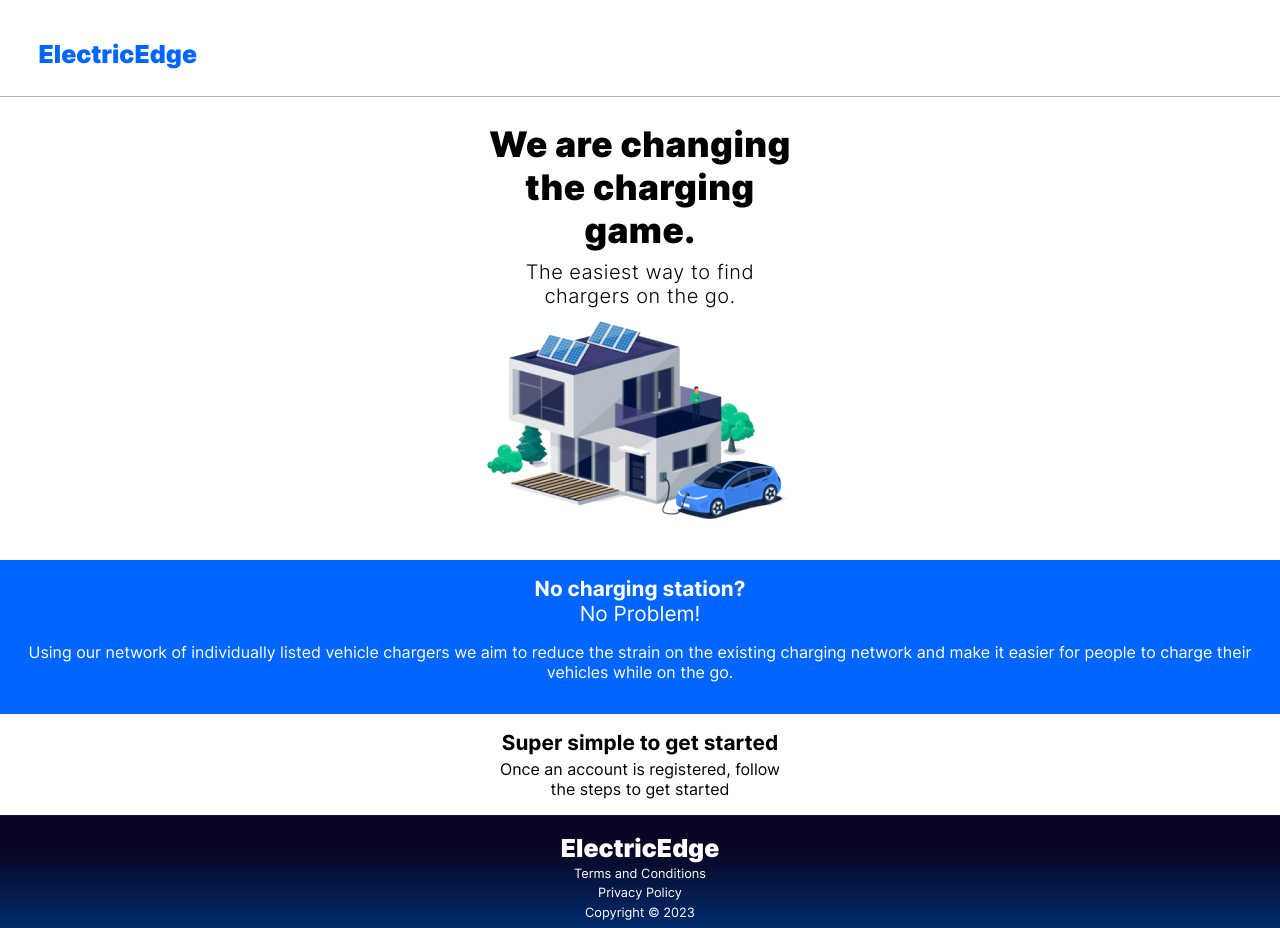
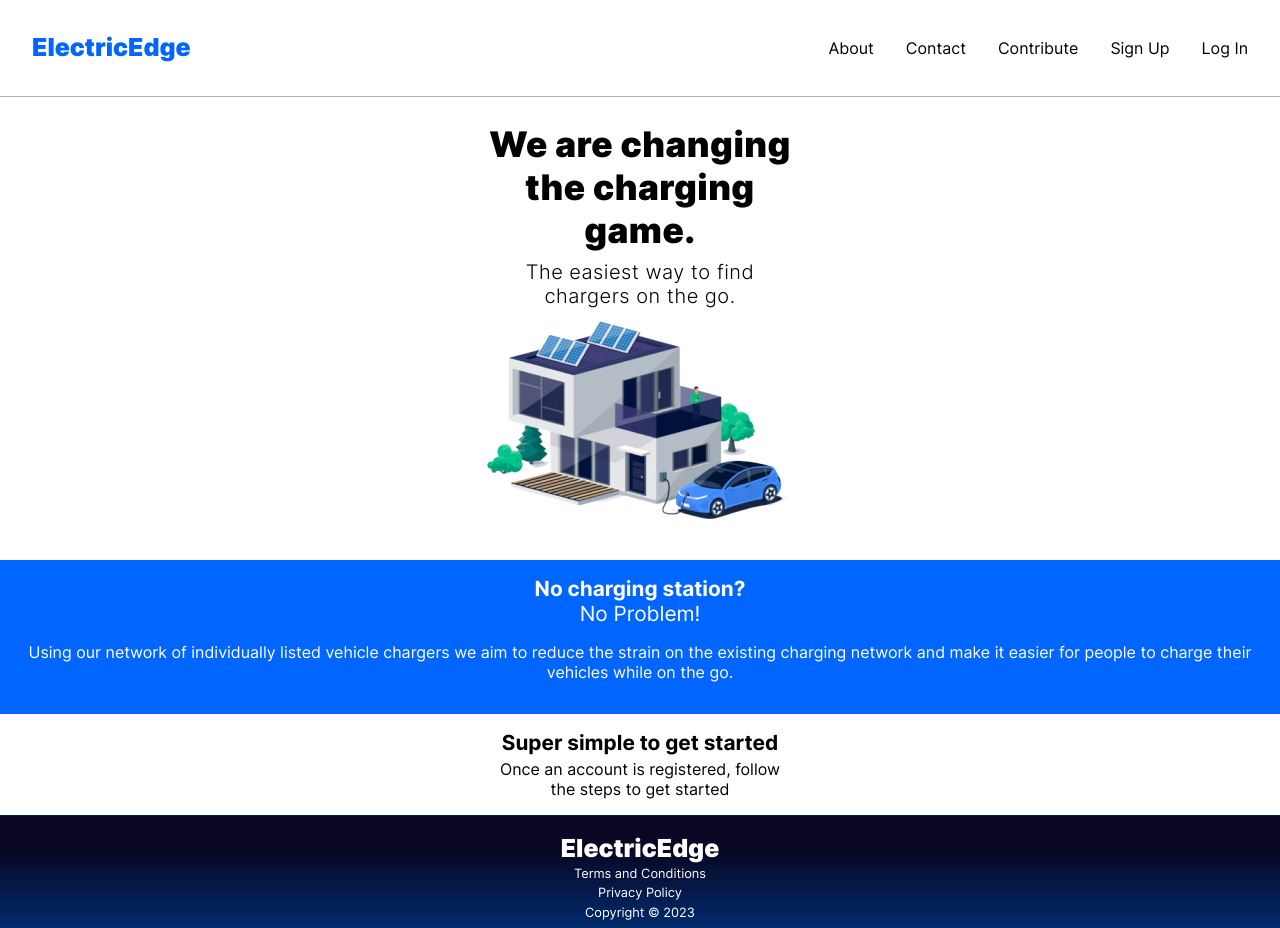
Before and after one commit to krishabbashyal/electric-edge, a Vue app in the folder client/: page / in a window 1280 px wide. Built offline with nearby package versions, Linux system fonts and the light colour scheme.

Commit message:
Added responiveness to the header/navbar cleaned up assets file

```diff
--- a/client/src/components/AppHeader.vue
+++ b/client/src/components/AppHeader.vue
@@ -1,38 +1,97 @@
 <template>
-  <div class='header'>
+  <div class="header-spacing">
+    <div class="header">
       <h1>ElectricEdge</h1>
+      <ul v-if="desktopView">
+        <li>About</li>
+        <li>Contact</li>
+        <li>Contribute</li>
+        <li>Sign Up</li>
+        <li>Log In</li>
+      </ul>
+      <img
+        class="menu-icon"
+        v-else
+        src="../assets/images/MenuIcon.png"
+        alt=""
+      />
+    </div>
   </div>
-  <div class='header-spacing'></div>
 </template>
 
 <script>
 export default {
-  name: 'AppHeader',
-}
+  data() {
+    return {
+      desktopView: true,
+      windowWidth: window.innerWidth,
+    };
+  },
+  created() {
+    window.addEventListener("resize", this.handleResize);
+    this.handleResize();
+  },
+  unmounted() {
+    window.removeEventListener("resize", this.handleResize);
+  },
+  methods: {
+    handleResize() {
+      this.windowWidth = window.innerWidth;
+      if (this.windowWidth < 675) {
+        this.desktopView = false;
+      } else {
+        this.desktopView = true;
+      }
+    },
+  },
+
+  name: "AppHeader",
+};
 </script>
 
 <style scoped>
-
-.header{
+.header {
   position: fixed;
   background-color: #ffffff;
-  width: 150rem;
+  width: calc(100%);
   height: 6rem;
   border-bottom: 1px solid rgba(0, 0, 0, 0.301);
 }
 
-.header-spacing{
+.header-spacing {
   padding-bottom: 7rem;
 }
 
-h1{
-  color: #0066FF;
+h1 {
+  color: #0066ff;
   font-size: 1.55rem;
-  padding: 2.4rem;
+  padding: 1.95rem;
+  padding-left: 2rem;
   font-style: normal;
   font-weight: 900;
   line-height: 2rem;
-
 }
 
+.header {
+  display: flex;
+  justify-content: space-between;
+}
+
+.header ul {
+  display: flex;
+  list-style: none;
+  align-items: center;
+}
+
+.header li {
+  margin-right: 2rem;
+  display: flex;
+}
+
+.menu-icon {
+  height: 1.75rem;
+  width: 1.75rem;
+  margin: auto;
+  margin-right: 2rem;
+}
 </style>
--- a/client/src/components/HeroSection.vue
+++ b/client/src/components/HeroSection.vue
@@ -2,7 +2,7 @@
   <div>
     <h1>We are changing the charging game.</h1>
     <p>The easiest way to find chargers on the go.</p>
-    <img src="../assets/ElectricEdgeHero.png" alt="House with solar panels charging a blue electric car" />
+    <img src="../assets/images/ElectricEdgeHero.png" alt="House with solar panels charging a blue electric car" />
   </div>
 </template>
 
```
Also changed, not shown: client/src/assets/images/ElectricEdgeHero.png (renamed from client/src/assets/ElectricEdgeHero.png), client/src/assets/images/MenuIcon.png (added).
